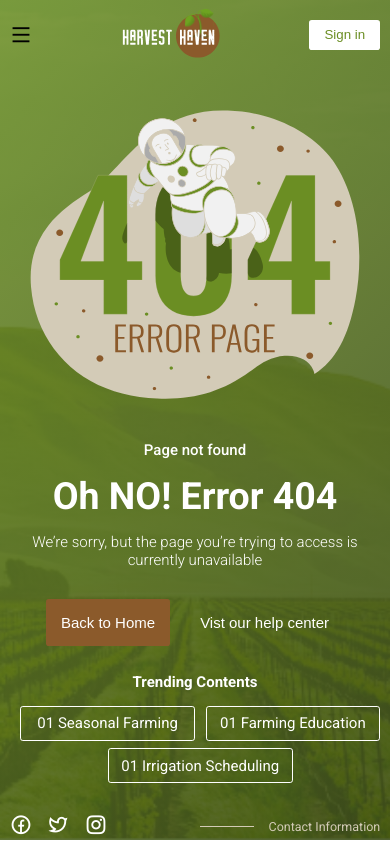
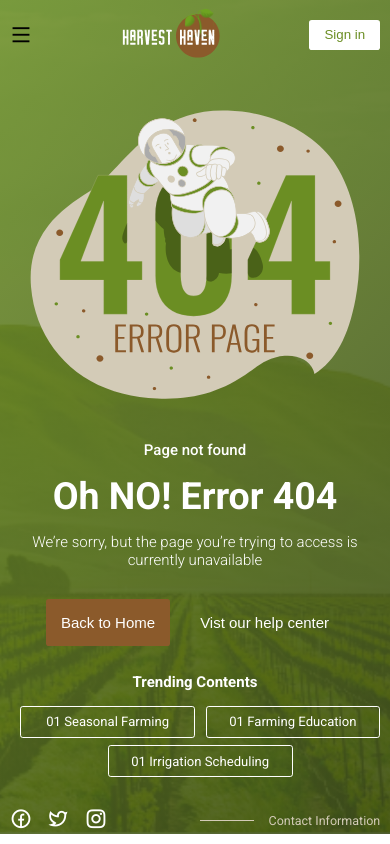
Before and after one commit to Theo-flux/harvest-haven, a React (Vite) app: page / in a window 390 px wide. Built offline with nearby package versions, Linux system fonts and the light colour scheme.

Commit message:
fix: trending text font size fix.

```diff
--- a/src/components/Content/content.css
+++ b/src/components/Content/content.css
@@ -67,6 +67,7 @@ text-align: right;
         margin-top:.5rem;
     }
     .content-mobile p{
+        font-size: 0.875rem;
         border: 1px solid white;
         border-radius: var(--sm-radius);
         width: fit-content;
```
